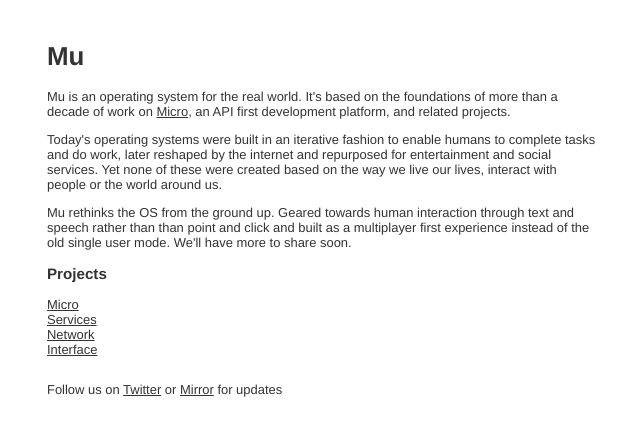
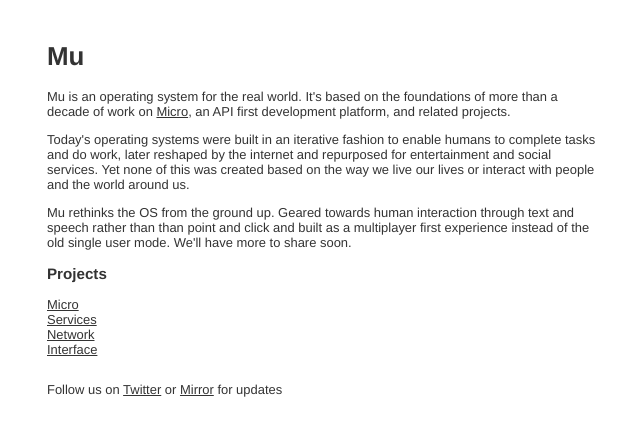
Before and after one commit to muxyz/website, a Jekyll site: the page index.html, which Jekyll copies as it is, in a window 1280 px wide. Shown: the top 436 px of the page, without its empty margins (113-753 px from the left). Built offline with Jekyll 4.4.1, drawn with Linux system fonts in a browser that asks for light colours.

Commit message:
Update index.html

```diff
--- a/index.html
+++ b/index.html
@@ -49,7 +49,7 @@
 
       <p>Today's operating systems were built in an iterative fashion to enable humans to complete tasks and
       do work, later reshaped by the internet and repurposed for entertainment and social services.
-      Yet none of these were created based on the way we live our lives, interact with people or the world around us.
+      Yet none of this was created based on the way we live our lives or interact with people and the world around us.
       </p>
 
       <p>Mu rethinks the OS from the ground up. Geared towards human interaction through text and speech rather than
```
